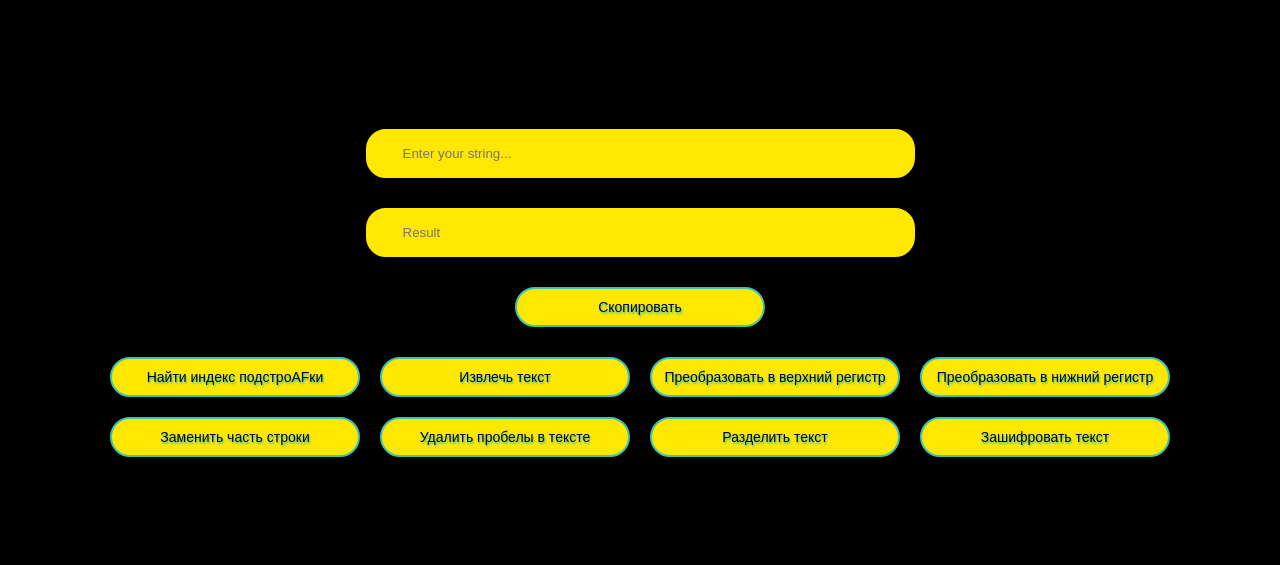
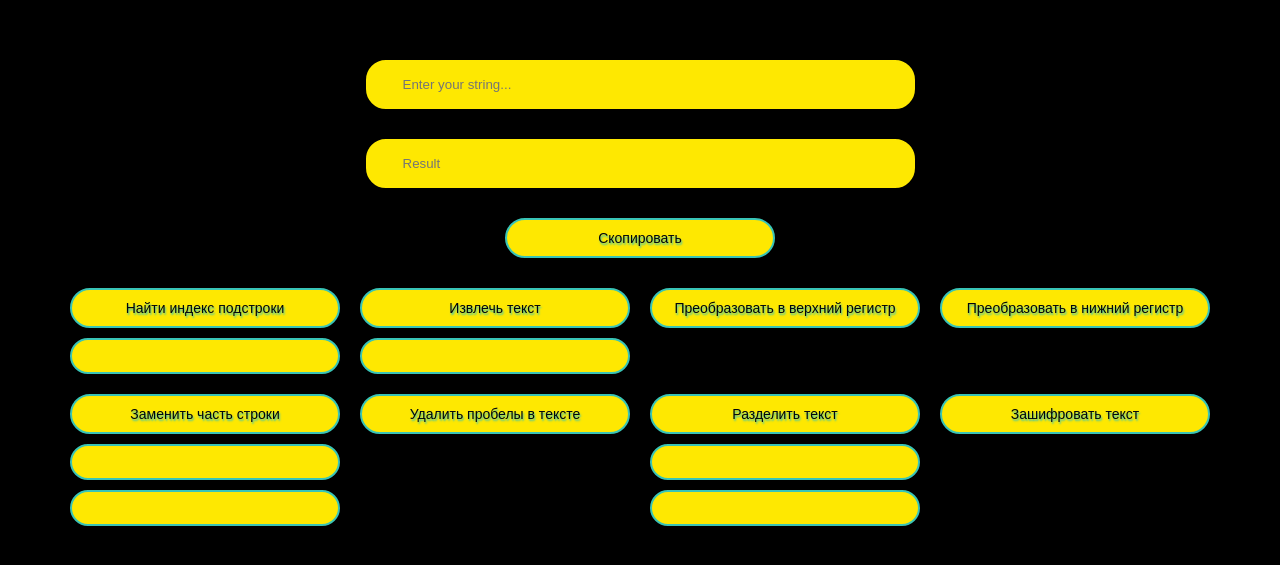
Before and after one commit to AkhmaevM/text-conventer, a plain HTML site: page index.html in a window 1280 px wide. Shown: the part 107-672 px from the top of the page. Drawn offline with nearby package versions, Linux system fonts and the light colour scheme.

Commit message:
Implemented indexOF function

```diff
--- a/index.html
+++ b/index.html
@@ -26,28 +26,48 @@
                 <div class="btn__wrapper">
                     <div class="btn__item">
                         <button class="stringIndexOf btn">Найти индекс
-                            подстроАFки</button>
+                            подстроки</button>
+
+                        <input type="text" class="btn__input  indexOfInput">
                     </div>
 
-                    <div class="btn__item"><button
+                    <div class="btn__item">
+                        <button
                             class="stringSlice btn">Извлечь текст</button>
+                        <input type="text" class="btn__input  sliceInput">
+                    </div>
 
+                    <div class="btn__item">
+                        <button
+                            class="stringToUpperCase btn">Преобразовать в
+                            верхний регистр</button>
                     </div>
-                    <div class="btn__item"> <button
-                            class="stringToUpperCase btn">Преобразовать в
-                            верхний регистр</button></div>
+
                     <div class="btn__item"> <button
                             class="stringToLowerCase btn">Преобразовать в нижний
                             регистр</button></div>
-                    <div class="btn__item"> <button
+
+                    <div class="btn__item">
+                        <button
                             class="stringReplace btn">Заменить часть
-                            строки</button></div>
+                            строки</button>
+                        <input type="text" class="btn__input  indexReplace">
+                        <input type="text" class="btn__input  indexReplace">
+
+                    </div>
+
                     <div class="btn__item"> <button
                             class="stringTrim btn">Удалить пробелы в
                             тексте</button></div>
-                    <div class="btn__item"> <button
+                    <div class="btn__item">
+                        <button
                             class="stringSplit btn">Разделить
-                            текст</button></div>
+                            текст</button>
+                        <input type="text" class="btn__input  indexSplit">
+                        <input type="text" class="btn__input  indexSplit">
+
+                    </div>
+
                     <div class="btn__item"> <button
                             class="stringEcrypt btn">Зашифровать
                             текст</button></div>
@@ -55,7 +75,7 @@
                 </div>
 
             </div>
-            <div></div>
+
         </main>
 
         <script src="./scripts/script.js"></script>
--- a/scripts/script.js
+++ b/scripts/script.js
@@ -1,5 +1,6 @@
 let userInput = document.querySelector('.userInput');
 let result = document.querySelector('.resultString')
+let btnIndexOf = document.querySelector('.stringIndexOf');
 let strSlice = document.querySelector('.stringSlice');
 let strUpperCase = document.querySelector('.stringToUpperCase');
 let strLowerCase = document.querySelector('.stringToLowerCase');
@@ -8,6 +9,7 @@ let strTrim = document.querySelector('.stringTrim');
 let strSplit = document.querySelector('.stringSplit');
 let strEncrypt = document.querySelector('.stringEncrypt');
 let copyResult = document.querySelector('.btnCopy')
+let indexOfInput = document.querySelector('.indexOfInput')
 
 const sliceString = (str, i) => {
     return str.slice(i);
@@ -56,3 +58,9 @@ copyResult.onclick = function () {
 
     result.value = '';
 }
+
+
+
+btnIndexOf.onclick = function (){
+    result.value = userInput.value.indexOf(indexOfInput.value)
+}
--- a/styles/styles.scss
+++ b/styles/styles.scss
@@ -51,6 +51,17 @@ body {
   gap: 20px;
   justify-content: center;
   width: 1200px;
+  align-items: flex-start;
+
+}
+
+.btn__item{
+  display: flex;
+  flex-direction: column;
+  flex-wrap: wrap;
+  gap: 10px ;
+  align-items: center;
+  justify-content: center;
 }
 
 .btn {
@@ -60,7 +71,7 @@ body {
   font-size: 14px;
   border: 2px solid #39c4b6;
   border-radius: 20px;
-  width: 250px;
+  width: 270px;
   padding: 10px;
 
   &:hover {
@@ -70,3 +81,23 @@ body {
     text-shadow: 1px 2px 2px #fee801;
   }
 }
+
+.btn__input {
+  background-color: #fee801;
+  color: #00060e;
+  text-shadow: 1px 2px 2px #39c4b6;
+  font-size: 14px;
+  border: 2px solid #39c4b6;
+  border-radius: 20px;
+  width: 250px;
+  // padding: 10px;
+  margin: 0;
+  padding: 8px;
+
+  &:hover {
+    cursor: pointer;
+    background-color: #39c4b6;
+    border: 2px solid #fee801;
+    text-shadow: 1px 2px 2px #fee801;
+  }
+}
```
Also changed, not shown: styles/styles.css, 1 other file.
